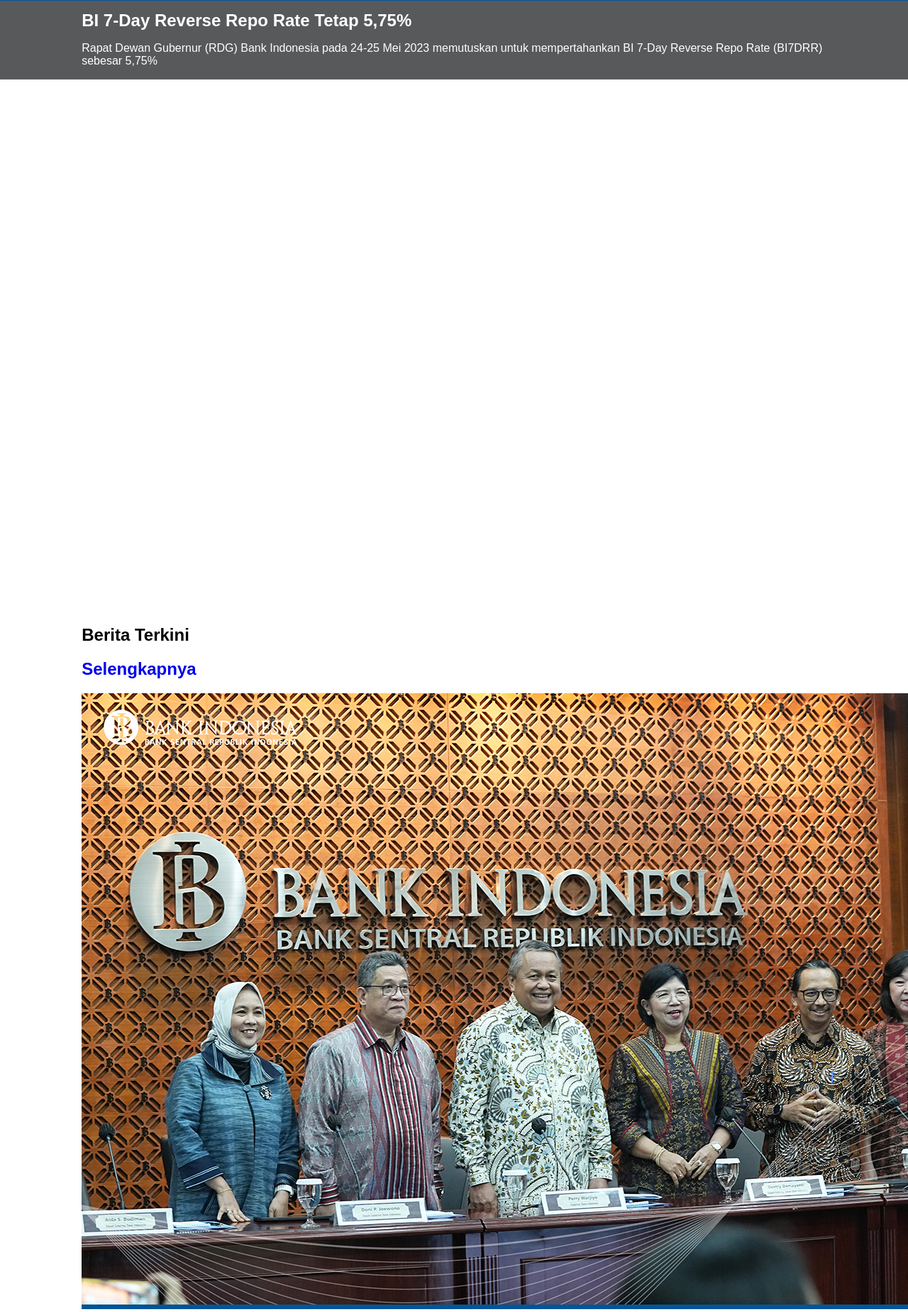
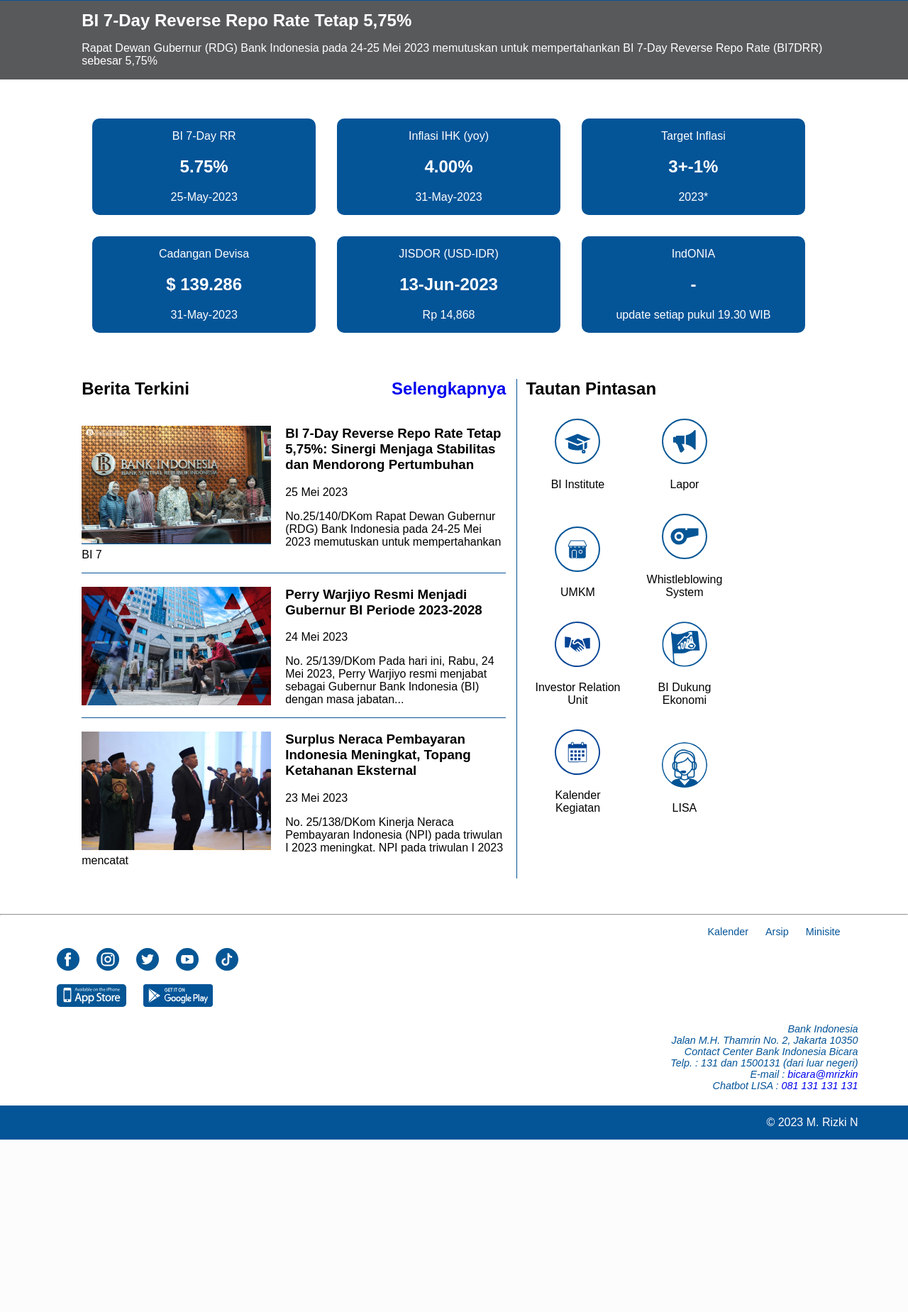
Before and after one commit to rizkits/rizkits.github.io, a PHP site: a page that uses bank indonesiav3/index.html in a window 1280 px wide; the page is wider, and only the part inside the window is pictured. Shown: the part 516-2365 px from the top of that part at 71% size. After the commit the page ends 2122 px from the top of that part, so only its background shows below. Run offline with PHP 8.4, Linux system fonts and the light colour scheme.

Commit message:
Update style.css

```diff
--- a/bank indonesiav3/src/style.css
+++ b/bank indonesiav3/src/style.css
@@ -13,7 +13,7 @@
 .container {width: 89%; margin: auto;}
 .cont-main {width: 82%; margin: auto;}
 .clear {clear: both;}
-nav li {display: inline-block;}
+.menu, nav li, .news > h2, .news > a  {display: inline-block;}
 nav a, footer {font-size: 0.9rem;}
 #navbar1 li {
     border-left: 1px solid white;
@@ -24,14 +24,43 @@
 #navbar1 {
     text-align: right;
     padding: 9px 0;
+}
+#navbar1, .card {
     background: #045498;
 }
-#navbar1 a:hover {text-decoration: underline;}
+#navbar1 a:hover, .news > a:hover, footer li:hover {text-decoration: underline;}
 #navbar1 input {height: 30px;width: 250px;border-radius: 8px;border: none;background: #fff url("search.png") no-repeat right center;padding-left: 10px;}
 #navbar2 li {margin: 0 20px;padding: 19px 0;border-bottom: 3px solid white;border-top: 3px solid white;}
 #navbar2 li:hover {border-bottom: 3px solid rgb(156, 6, 6);border-top: 3px solid white;}
 #navbar2 {float: right;}
-.container a img {height: 58px;}
+header .container a img {height: 58px;}
 #headlines img {width: 100%;}
-#headlines {background: #58595b;padding-bottom: 1px;}
+#headlines {background: #58595b;padding-bottom: 1px;margin-bottom: 40px;}
 #headlines h2 {margin: 10px auto;}
+#headlines h2:hover a {color: #ffc20e;}
+.card a {text-align: center;}
+.card {width: 30%; border-radius: 10px;float: left; margin: 15px;min-width: 240px;}
+.news a > img {width: 267px; height: 167px;float: left;margin:auto 20px auto auto;}
+article {border-bottom: 1px solid #045498;min-width: 220px;}
+article:last-child {border: none;}
+article a h3 {color: black;}
+article a h3:hover, .menu:hover {color: #045498;}
+.news {width: 57%;padding-right: 15px; border-right: 1px solid #045498;min-width: 260px;float: left;margin-right: 12px;}
+.news > a {float: right;}
+.news h2 {margin-top: 0;}
+.menu img {width: 64px;}
+.menu {
+    color: black;
+    width: 130px;
+    text-align: center;
+    margin: 8px;
+}
+hr {margin-top: 50px;}
+footer nav {margin: 15px;text-align: right;}
+footer nav li a {color: #045498;}
+footer li {padding: 0 10px;}
+footer > a {margin: 0 10px;}
+footer a img:hover {height: 34px;}
+address {text-align: right;margin: 20px 0;color: #045498;}
+#foot p, #foot a {color: white;}
+#foot {background: #045498;}
```
